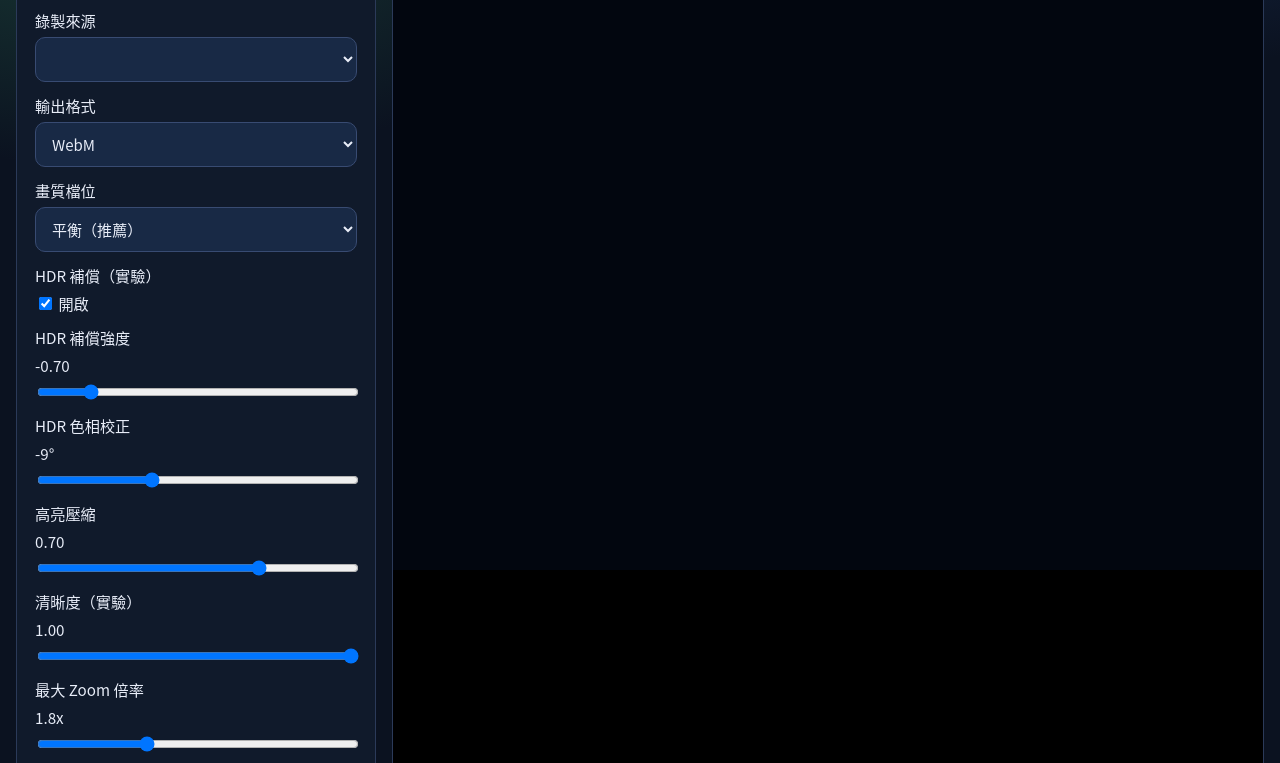
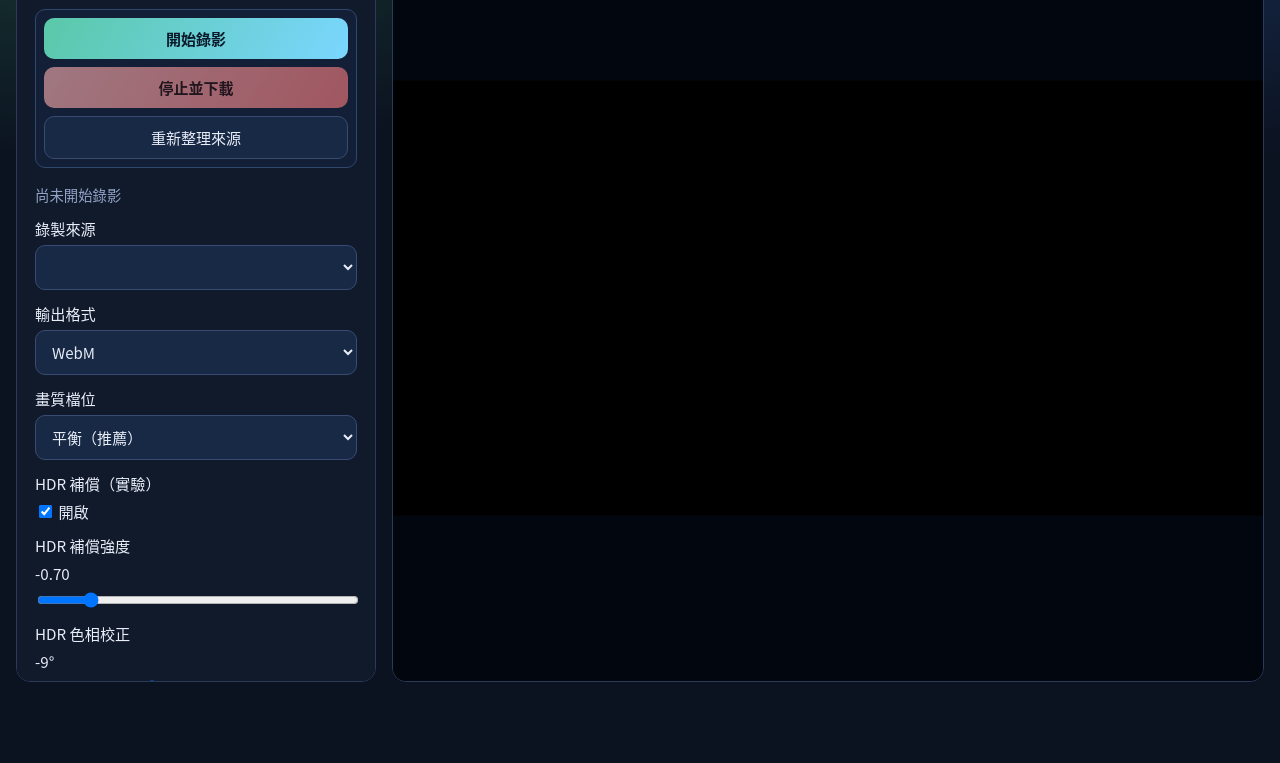
Before and after one commit to allenyllee/CursorCine, an Electron app: page src/index.html in a window 1280 px wide. Shown: the part 102-865 px from the top of the page. After the commit the page ends 800 px from the top, so only its background shows below. Drawn offline with Linux system fonts and the light colour scheme; no server answers.

Commit message:
Improve control panel usability and sticky recording actions

```diff
--- a/src/index.html
+++ b/src/index.html
@@ -11,6 +11,14 @@
       <section class="controls">
         <h1>CursorCine</h1>
         <p class="sub">Electron 桌面錄影 + 滑鼠跟隨自動 Zoom</p>
+
+        <div class="buttons buttons-sticky">
+          <button id="recordBtn">開始錄影</button>
+          <button id="stopBtn" disabled>停止並下載</button>
+          <button id="refreshBtn">重新整理來源</button>
+        </div>
+
+        <p id="status" class="status">尚未開始錄影</p>
 
         <label>
           錄製來源
@@ -111,13 +119,6 @@
           </span>
         </label>
 
-        <div class="buttons">
-          <button id="refreshBtn">重新整理來源</button>
-          <button id="recordBtn">開始錄影</button>
-          <button id="stopBtn" disabled>停止並下載</button>
-        </div>
-
-        <p id="status" class="status">尚未開始錄影</p>
       </section>
 
       <section class="preview">
--- a/src/styles.css
+++ b/src/styles.css
@@ -15,7 +15,7 @@
 
 body {
   margin: 0;
-  min-height: 100vh;
+  height: 100vh;
   color: var(--text);
   font-family:
     "Noto Sans CJK TC",
@@ -30,6 +30,7 @@ body {
     radial-gradient(1400px 700px at 85% -10%, #1c355f 0%, transparent 50%),
     radial-gradient(1100px 600px at 10% 0%, #1a3d36 0%, transparent 45%),
     var(--bg);
+  overflow: hidden;
 }
 
 input,
@@ -44,7 +45,7 @@ textarea {
   grid-template-columns: minmax(280px, 360px) 1fr;
   gap: 16px;
   padding: 16px;
-  min-height: 100vh;
+  height: 100vh;
 }
 
 .controls,
@@ -60,6 +61,8 @@ textarea {
   display: flex;
   flex-direction: column;
   gap: 12px;
+  overflow-y: auto;
+  min-height: 0;
 }
 
 h1 {
@@ -98,6 +101,16 @@ button {
 .buttons {
   display: grid;
   gap: 8px;
+}
+
+.buttons-sticky {
+  position: sticky;
+  top: -2px;
+  z-index: 2;
+  padding: 8px;
+  border-radius: 10px;
+  background: color-mix(in srgb, #13213a 86%, transparent);
+  border: 1px solid #30486d;
 }
 
 button {
@@ -149,14 +162,23 @@ button:disabled {
 }
 
 @media (max-width: 960px) {
+  body {
+    height: auto;
+    overflow: auto;
+  }
+
   .layout {
     grid-template-columns: 1fr;
     grid-template-rows: auto 1fr;
-    min-height: auto;
+    height: auto;
   }
 
   .preview {
     min-height: 56vh;
+  }
+
+  .controls {
+    overflow: visible;
   }
 }
 
```
